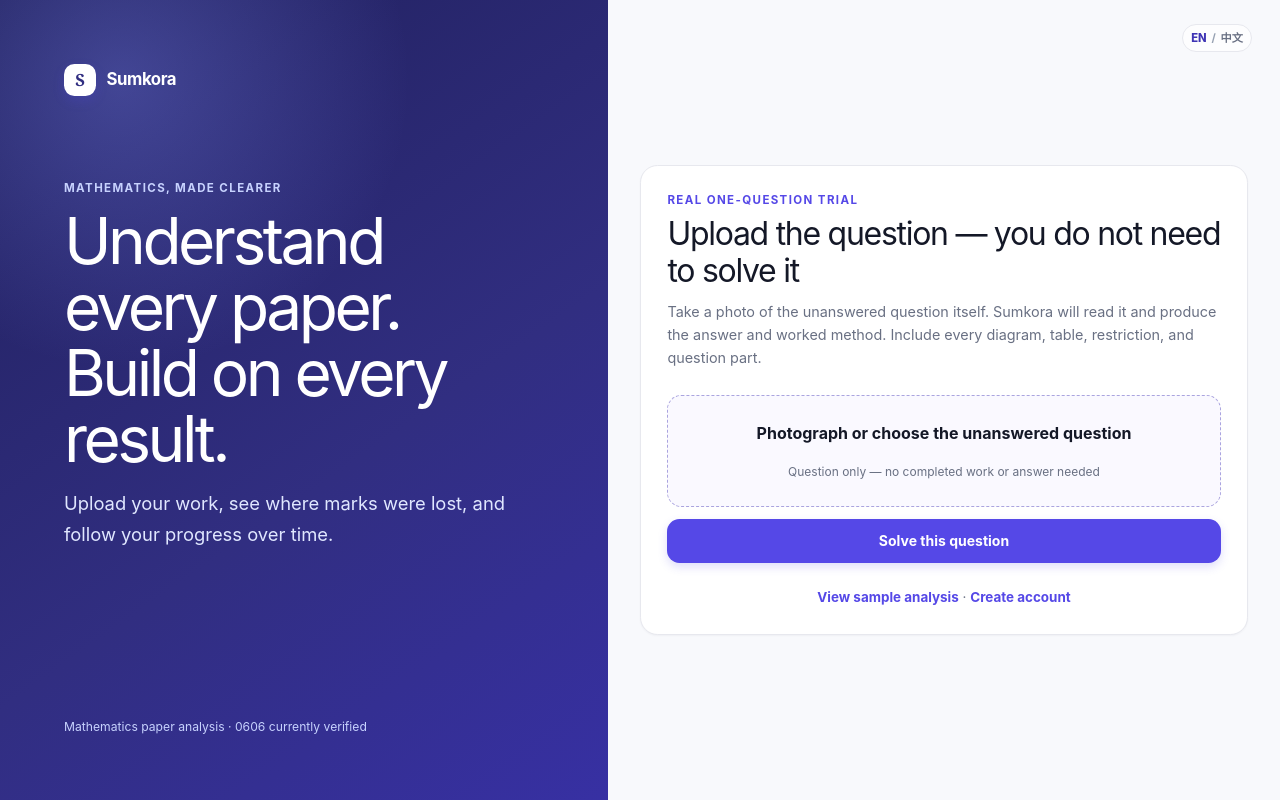
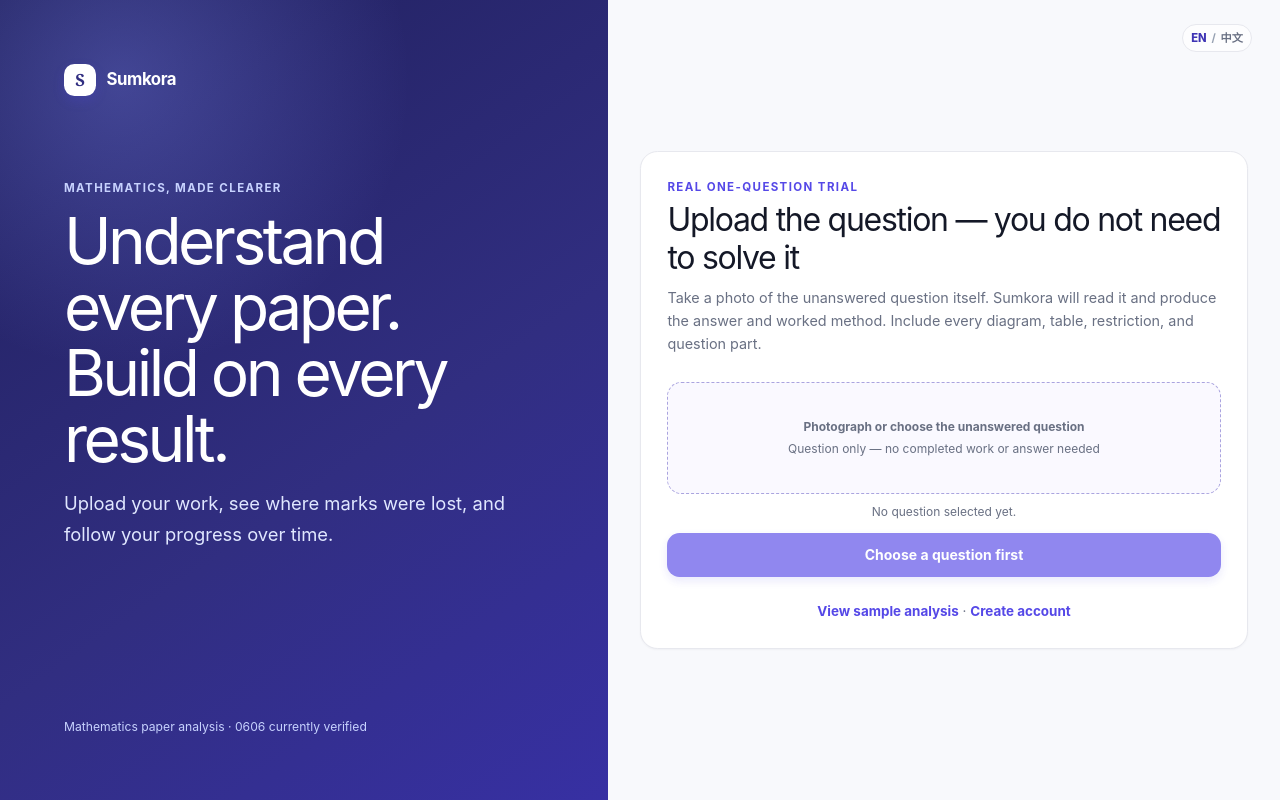
Before and after one commit to Somethingcubed/Sumkora, a FastAPI app: page /trial in a window 1280 px wide. Run offline with FastAPI, Linux system fonts and the light colour scheme; some libraries are stand-ins or nearby versions.

Commit message:
Show clear question selection state

```diff
--- a/static/service-worker.js
+++ b/static/service-worker.js
@@ -1,6 +1,6 @@
-const CACHE_NAME = "sumkora-shell-v2";
+const CACHE_NAME = "sumkora-shell-v3";
 const SHELL = [
-  "/static/style.css?v=20260804-2",
+  "/static/style.css?v=20260804-3",
   "/static/tailwind.css?v=20260726-2",
   "/static/favicon.svg",
   "/static/site.webmanifest",
--- a/static/style.css
+++ b/static/style.css
@@ -2141,11 +2141,76 @@ details[open] > summary {
   text-align: center;
 }
 
+.trial-dropzone:hover {
+  border-color: var(--brand);
+  background: #f7f5ff;
+}
+
+.trial-dropzone.is-selected {
+  place-items: stretch;
+  border-style: solid;
+  border-color: #75c69a;
+  background: #f6fef9;
+}
+
 .trial-dropzone input {
   position: absolute;
   width: 1px;
   height: 1px;
   opacity: 0;
+}
+
+.trial-empty-state {
+  display: grid;
+  gap: 0.25rem;
+}
+
+.trial-selected-state {
+  display: grid;
+  grid-template-columns: 5rem minmax(0, 1fr);
+  align-items: center;
+  width: 100%;
+  gap: 0.9rem;
+  text-align: left;
+}
+
+.trial-selected-state img {
+  width: 5rem;
+  height: 5rem;
+  object-fit: cover;
+  border: 1px solid #b7e4c9;
+  border-radius: 0.7rem;
+  background: white;
+}
+
+.trial-selected-copy {
+  display: grid;
+  min-width: 0;
+  gap: 0.18rem;
+}
+
+.trial-selected-copy strong {
+  color: #157347;
+}
+
+.trial-selected-copy > span,
+.trial-selected-copy small {
+  overflow: hidden;
+  color: var(--muted);
+  font-size: 0.75rem;
+  text-overflow: ellipsis;
+  white-space: nowrap;
+}
+
+.trial-selection-status {
+  margin: -0.15rem 0 0;
+  color: var(--muted);
+  font-size: 0.75rem;
+  text-align: center;
+}
+
+[data-trial-submit]:disabled {
+  cursor: not-allowed;
 }
 
 .auth-preview-links {
--- a/templates/auth_base.html
+++ b/templates/auth_base.html
@@ -16,7 +16,7 @@
   <link rel="icon" href="/static/favicon.svg" type="image/svg+xml">
   <link rel="manifest" href="/static/site.webmanifest">
   <link rel="stylesheet" href="/static/tailwind.css?v=20260726-2">
-  <link rel="stylesheet" href="/static/style.css?v=20260804-2">
+  <link rel="stylesheet" href="/static/style.css?v=20260804-3">
   {% block head_extra %}{% endblock %}
 </head>
 <body class="auth-page">
--- a/templates/base.html
+++ b/templates/base.html
@@ -24,7 +24,7 @@
     };
   </script>
   <script defer src="/static/vendor/mathjax/tex-chtml.js"></script>
-  <link rel="stylesheet" href="/static/style.css?v=20260804-2">
+  <link rel="stylesheet" href="/static/style.css?v=20260804-3">
 </head>
 <body class="app-page {% if is_researcher %}research-mode{% endif %}">
   <a href="#main-content" class="skip-link">{{ tr('Skip to content', '跳至主要内容') }}</a>
--- a/templates/trial.html
+++ b/templates/trial.html
@@ -29,12 +29,23 @@
   {% endif %}
 
   <form method="post" action="/trial" enctype="multipart/form-data" class="form-stack" data-trial-form>
-    <label class="trial-dropzone" for="trial-image">
-      <strong>{{ tr('Photograph or choose the unanswered question', '拍摄或选择未作答的题目') }}</strong>
-      <span>{{ tr('Question only — no completed work or answer needed', '只需题目——无需完成答题或提供答案') }}</span>
+    <label class="trial-dropzone" for="trial-image" data-trial-dropzone>
+      <span class="trial-empty-state" data-trial-empty>
+        <strong>{{ tr('Photograph or choose the unanswered question', '拍摄或选择未作答的题目') }}</strong>
+        <span>{{ tr('Question only — no completed work or answer needed', '只需题目——无需完成答题或提供答案') }}</span>
+      </span>
+      <span class="trial-selected-state hidden" data-trial-selected>
+        <img alt="" data-trial-preview>
+        <span class="trial-selected-copy">
+          <strong><span aria-hidden="true">✓</span> {{ tr('Question selected', '已选择题目') }}</strong>
+          <span data-trial-filename></span>
+          <small>{{ tr('Tap here to replace this image', '点击此处可更换图片') }}</small>
+        </span>
+      </span>
       <input id="trial-image" name="image" type="file" accept="image/jpeg,image/png,image/webp" capture="environment" required>
     </label>
-    <button class="button button-primary button-block" type="submit" data-trial-submit>{{ tr('Solve this question', '解答这道题') }}</button>
+    <p class="trial-selection-status" role="status" aria-live="polite" data-trial-selection-status>{{ tr('No question selected yet.', '尚未选择题目。') }}</p>
+    <button class="button button-primary button-block" type="submit" data-trial-submit disabled>{{ tr('Choose a question first', '请先选择题目') }}</button>
     <p class="solve-timer hidden" role="status" aria-live="polite" data-trial-timer>{{ tr('Reading and solving…', '正在读取并解答…') }} <span>0</span>s</p>
   </form>
   <p class="auth-switch"><a href="/sample">{{ tr('View sample analysis', '查看示例分析') }}</a> · <a href="/signup">{{ tr('Create account', '创建账号') }}</a></p>
@@ -43,8 +54,43 @@
 (() => {
   const form = document.querySelector('[data-trial-form]');
   if (!form) return;
+  const input = form.querySelector('#trial-image');
+  const dropzone = form.querySelector('[data-trial-dropzone]');
+  const emptyState = form.querySelector('[data-trial-empty]');
+  const selectedState = form.querySelector('[data-trial-selected]');
+  const preview = form.querySelector('[data-trial-preview]');
+  const filename = form.querySelector('[data-trial-filename]');
+  const selectionStatus = form.querySelector('[data-trial-selection-status]');
+  const button = form.querySelector('[data-trial-submit]');
+  let previewUrl = null;
+
+  input.addEventListener('change', () => {
+    const file = input.files && input.files[0];
+    if (previewUrl) URL.revokeObjectURL(previewUrl);
+    previewUrl = null;
+    if (!file) {
+      dropzone.classList.remove('is-selected');
+      emptyState.classList.remove('hidden');
+      selectedState.classList.add('hidden');
+      preview.removeAttribute('src');
+      filename.textContent = '';
+      selectionStatus.textContent = {{ tr('No question selected yet.', '尚未选择题目。')|tojson }};
+      button.textContent = {{ tr('Choose a question first', '请先选择题目')|tojson }};
+      button.disabled = true;
+      return;
+    }
+    previewUrl = URL.createObjectURL(file);
+    preview.src = previewUrl;
+    filename.textContent = file.name;
+    dropzone.classList.add('is-selected');
+    emptyState.classList.add('hidden');
+    selectedState.classList.remove('hidden');
+    selectionStatus.textContent = {{ tr('Question selected. You can now ask Sumkora to solve it.', '题目已选择，现在可以请 Sumkora 解答。')|tojson }};
+    button.textContent = {{ tr('Solve this question', '解答这道题')|tojson }};
+    button.disabled = false;
+  });
+
   form.addEventListener('submit', () => {
-    const button = form.querySelector('[data-trial-submit]');
     const timer = form.querySelector('[data-trial-timer]');
     button.disabled = true;
     button.textContent = {{ tr('Solving…', '正在解答…')|tojson }};
```
Also changed, not shown: tests/test_activation_mobile_pwa.py (+8 -0 lines), tests/test_learning_loop.py (+1 -1 lines).
